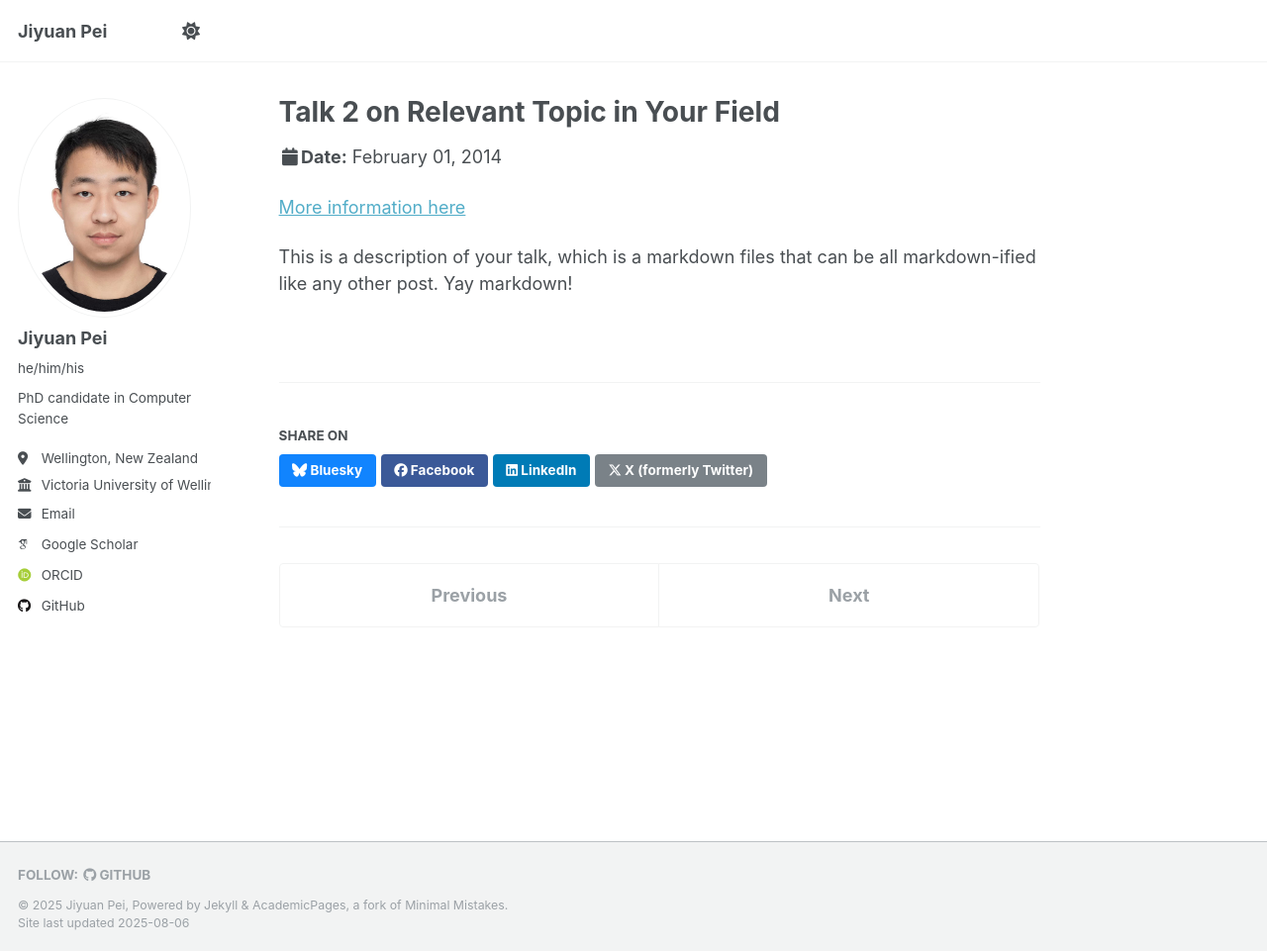
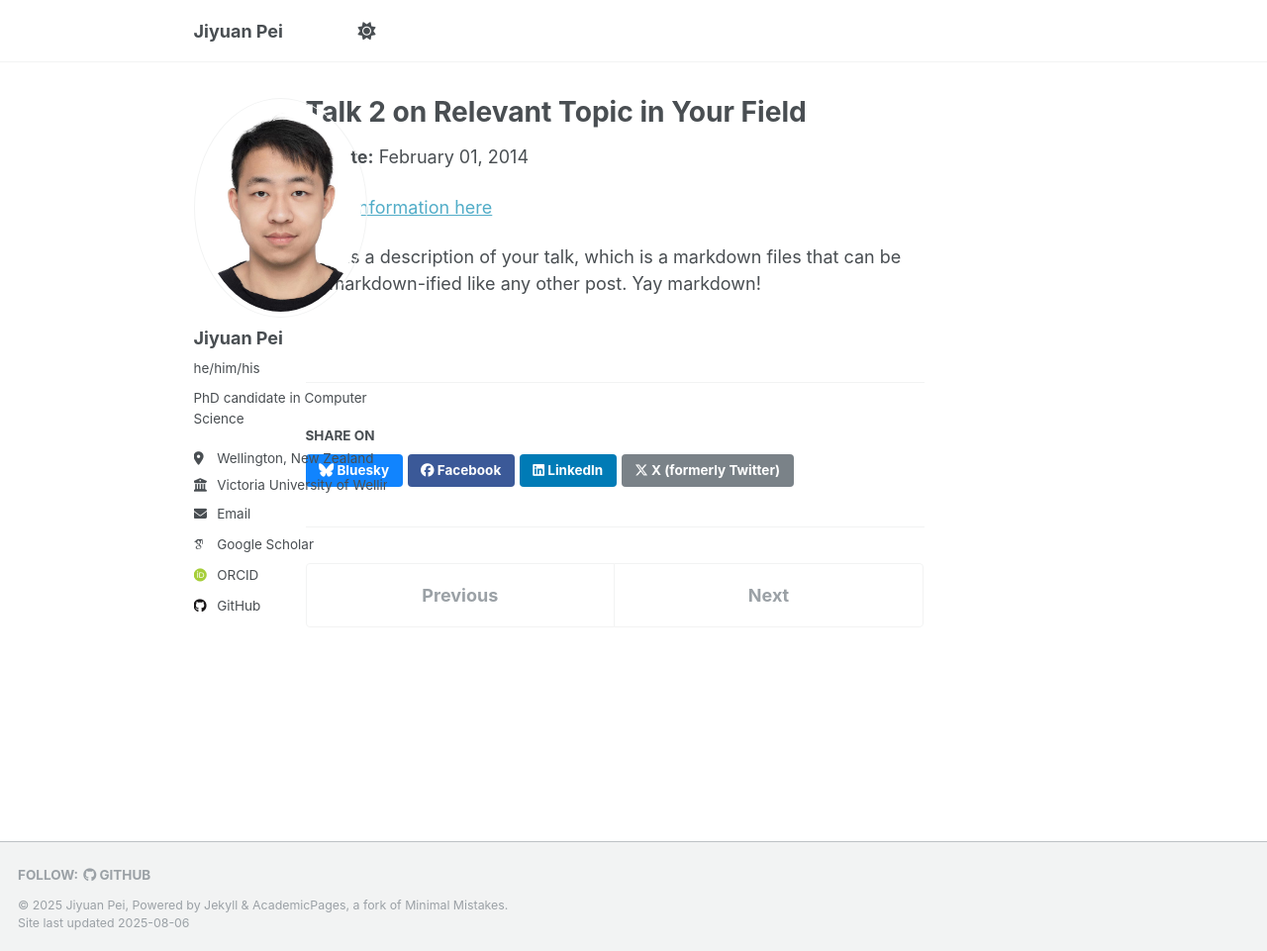
Before and after one commit to PeiJY/PeiJY.github.io, a Jekyll site: the page built from _talks/2014-02-01-talk-2.md, in a window 1280 px wide and 961 px high. Shown: the whole window at 99% size. Built offline with Jekyll 4.4.1, drawn with Linux system fonts in a browser that asks for light colours; some web fonts are replaced; a script that is not in the unit is left out.

Commit message:
change page width

```diff
--- a/_sass/_themes.scss
+++ b/_sass/_themes.scss
@@ -53,7 +53,8 @@ $small                      : 600px !default;
 $medium                     : 768px !default;
 $medium-wide                : 900px !default;
 $large                      : 925px !default;
-$x-large                    : 1280px !default;
+// $x-large                    : 1280px !default;
+$x-large                    : 1440px !default;
 
 /* ==========================================================================
    Grid
--- a/_sass/layout/_page.scss
+++ b/_sass/layout/_page.scss
@@ -18,7 +18,7 @@
 
 .page {
   @include breakpoint($large) {
-    @include span(10 of 12 last);
+    @include span(11 of 12 last);
     @include prefix(0.5 of 12);
     @include suffix(2 of 12);
   }
```
